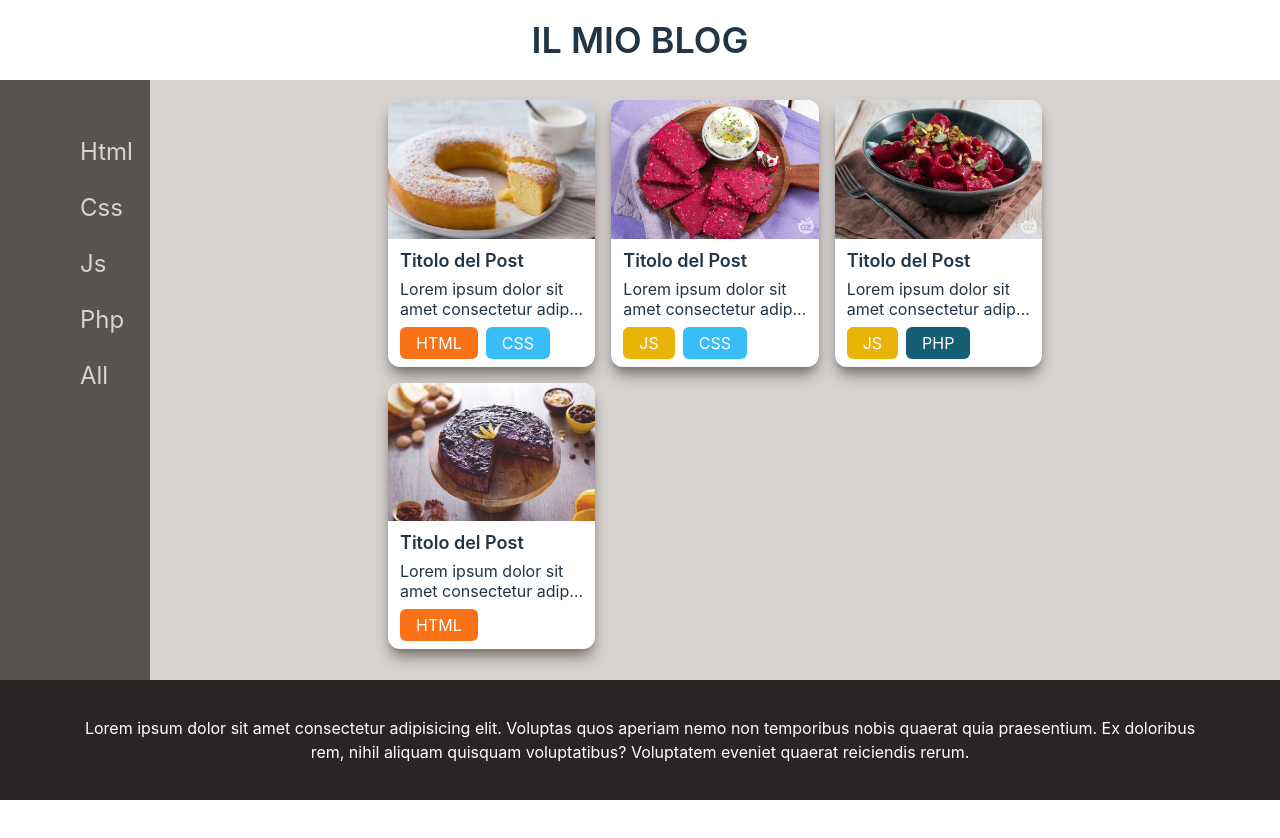
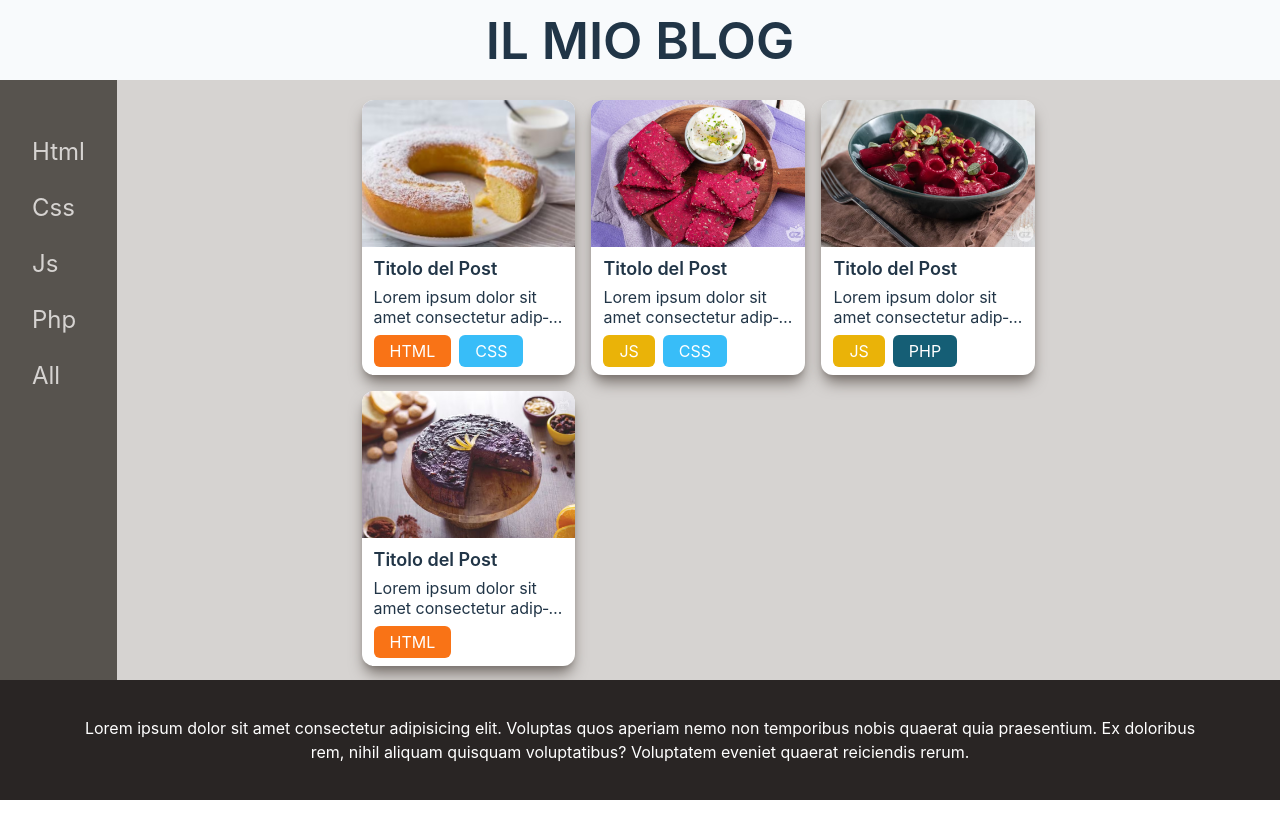
Before and after one commit to Aj-Herrera-99/react-props, a React (Vite) app: page / in a window 1280 px wide. Shown: the top 838 px of the page. Before the commit the page ends 800 px from the top, so only its background shows below. Built offline with nearby package versions, Linux system fonts and the light colour scheme.

Commit message:
ui/ux improvements

```diff
--- a/src/App.jsx
+++ b/src/App.jsx
@@ -3,6 +3,7 @@
 import Main from "./components/Main";
 import Footer from "./components/Footer";
 import data from "./data/posts";
+
 import { useState } from "react";
 
 let flatTags = data.flatMap((item) => item.tags);
@@ -17,7 +18,7 @@
     return (
         <>
             <Header title={"Il mio blog"}></Header>
-            <div className="flex min-h-[75vh] md:h-[75vh] relative">
+            <div className="flex mt-[10vh] min-h-[75vh] md:h-[75vh] relative">
                 <AsideBar
                     tags={flatTags}
                     posts={[...data]}
--- a/src/components/AsideBar.jsx
+++ b/src/components/AsideBar.jsx
@@ -23,8 +23,8 @@
 
     return (
         <aside
-            className={`bg-stone-600 text-white h-full w-[150px] translate-x-[-150px] absolute transition-all md:static md:translate-x-0  ${
-                showSideBar && "translate-x-0"
+            className={`bg-stone-600 text-white top-[10vh] bottom-0 w-[150px] fixed transition-all md:static md:translate-x-0  ${
+                showSideBar ? "translate-x-0" : "translate-x-[-150px]"
             }`}
         >
             <div
@@ -32,16 +32,14 @@
                 className={`cursor-pointer text-4xl absolute top-0 right-2 pt-3 md:hidden `}
             >
                 <i
-                    className={`fa-solid fa-bars text-stone-600 delay-500 translate-x-[50px] ${
-                        showSideBar ? "hidden" : "block"
+                    className={`fa-solid fa-bars text-stone-600 delay-500 translate-x-[80px] ${
+                        showSideBar ? "hidden" : ""
                     }`}
                 ></i>
-                <i
-                    class={`fa-solid fa-xmark text-stone-300`}
-                ></i>
+                <i className={`fa-solid fa-xmark text-stone-300`}></i>
             </div>
             <ul
-                className={`text-2xl mt-12 md:block md:px-12 ${
+                className={`text-2xl mt-12 md:block ${
                     showSideBar ? "block" : "hidden"
                 }`}
             >
--- a/src/components/Header.jsx
+++ b/src/components/Header.jsx
@@ -1,6 +1,8 @@
 function Header({ title }) {
     return (
-        <h1 className="flex justify-center items-center text-4xl font-semibold uppercase h-[10vh]">{title}</h1>
+        <header className="flex justify-center items-center bg-slate-50 font-semibold uppercase top-0 left-0 w-full h-[10vh] fixed z-20">
+            <h1>{title}</h1>
+        </header>
     );
 }
 
--- a/src/index.css
+++ b/src/index.css
@@ -29,7 +29,14 @@
     margin: 0;
     padding: 0;
     min-width: 320px;
-    min-height: 100vh;
+    overflow: auto;
+}
+
+@media screen and (min-width: 768px){
+    body {
+        height: 100vh;
+        overflow: hidden;
+    }
 }
 
 h1 {
```
